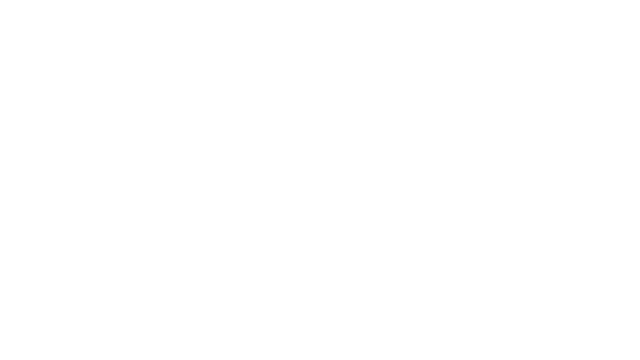
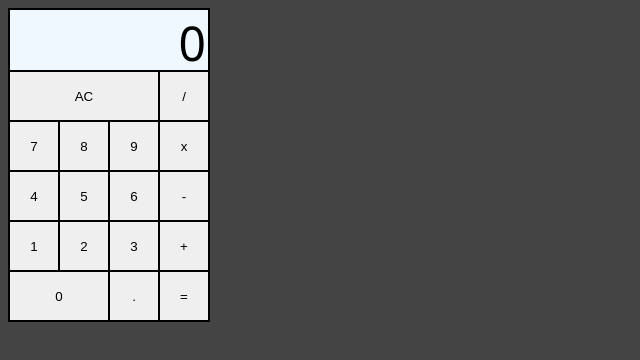
Before and after one commit to pappasdev/top-foundations-projects, a plain HTML site: page calculator/index.html in a window 1280 px wide. Shown: the whole page, without its empty margins (0-640 px from the left). Drawn offline with Linux system fonts and the light colour scheme.

Commit message:
Input to screen upon button input

```diff
--- /dev/null
+++ b/calculator/index.css
@@ -0,0 +1,35 @@
+body {
+    font-family: 'Segoe UI', Tahoma, Geneva, Verdana, sans-serif;
+    background-color: #444;
+}
+#calculator {
+    display: flex;
+    flex-wrap: wrap;
+    border: 1px rgb(0, 0, 0) solid;
+    width: 200px;
+}
+#face {
+    width: 200px;
+    height:50px;
+    border: 1px black solid;
+    margin: 0px;
+    padding-bottom: 10px;
+    background-color: aliceblue;
+}
+#clear {
+    width: 150px;
+}
+#inputText {
+    font-size: 48px;
+    text-align: right;
+    padding-right: 2px;
+    margin: 0px;
+}
+button {
+    width: 50px;
+    height: 50px;
+    border: 1px black solid;
+}
+#zero {
+    width:100px;
+}
--- a/calculator/index.html
+++ b/calculator/index.html
@@ -4,10 +4,30 @@
     <meta charset="UTF-8">
     <meta http-equiv="X-UA-Compatible" content="IE=edge">
     <meta name="viewport" content="width=device-width, initial-scale=1.0">
+    <link rel="stylesheet" href="./index.css">
     <script src="./index.js" defer></script>
     <title>Calculator</title>
 </head>
 <body>
-
+    <div id="calculator">
+        <div id="face"><p id="inputText">0</p></div>
+        <button id="clear">AC</button>
+        <button class="input">/</button>
+        <button class="input">7</button>
+        <button class="input">8</button>
+        <button class="input">9</button>
+        <button class="input">x</button>
+        <button class="input">4</button>
+        <button class="input">5</button>
+        <button class="input">6</button>
+        <button class="input">-</button>
+        <button class="input">1</button>
+        <button class="input">2</button>
+        <button class="input">3</button>
+        <button class="input">+</button>
+        <button id="zero" class="input">0</button>
+        <button class="input">.</button>
+        <button class="input">=</button>
+    </div>
 </body>
 </html>
--- a/calculator/index.js
+++ b/calculator/index.js
@@ -1 +1,52 @@
 //? calculator functions
+let add = (a,b) => {
+    return a + b;
+}
+let subtract = (a,b) => {
+    return a - b;
+}
+
+let multiply = (a,b) => {
+    return a * b;
+}
+
+let divide = (a,b) => {
+    return a / b;
+}
+
+//? variables for the calculator operation
+let firstNum;
+let operator;
+let secondNum;
+
+//? calculate input
+let operate = (first, op, second) => {
+     if (op == '+') {
+       return add(first, second);
+     }
+     if (op == '-') {
+        return subtract(first, second);
+     }
+     if (op == '*') {
+        return multiply(first, second);
+     }
+     if (op == '/') {
+        return divide(first, second);
+     }
+}
+
+console.log(operate(10, '/', 5));
+
+//? buttons input to screen
+let input = document.querySelector('#inputText');
+const buttons = document.querySelectorAll('.input');
+buttons.forEach((button) => {
+    button.addEventListener('click', () => {
+        input.textContent = button.textContent;
+    });
+})
+//? AC button
+let clear = document.querySelector('#clear');
+clear.addEventListener('click', () => {
+    input.textContent = '0';
+})
```
